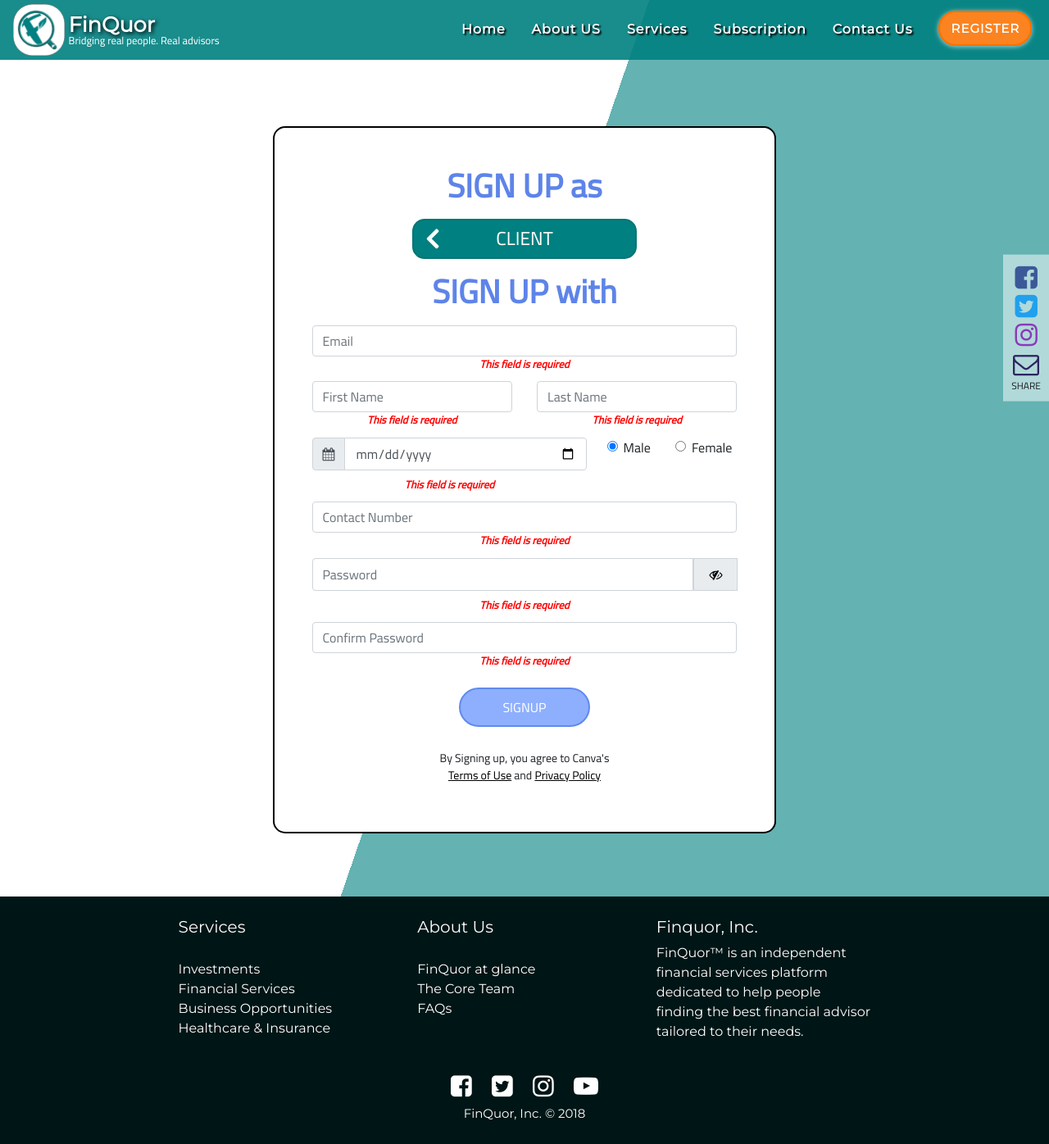
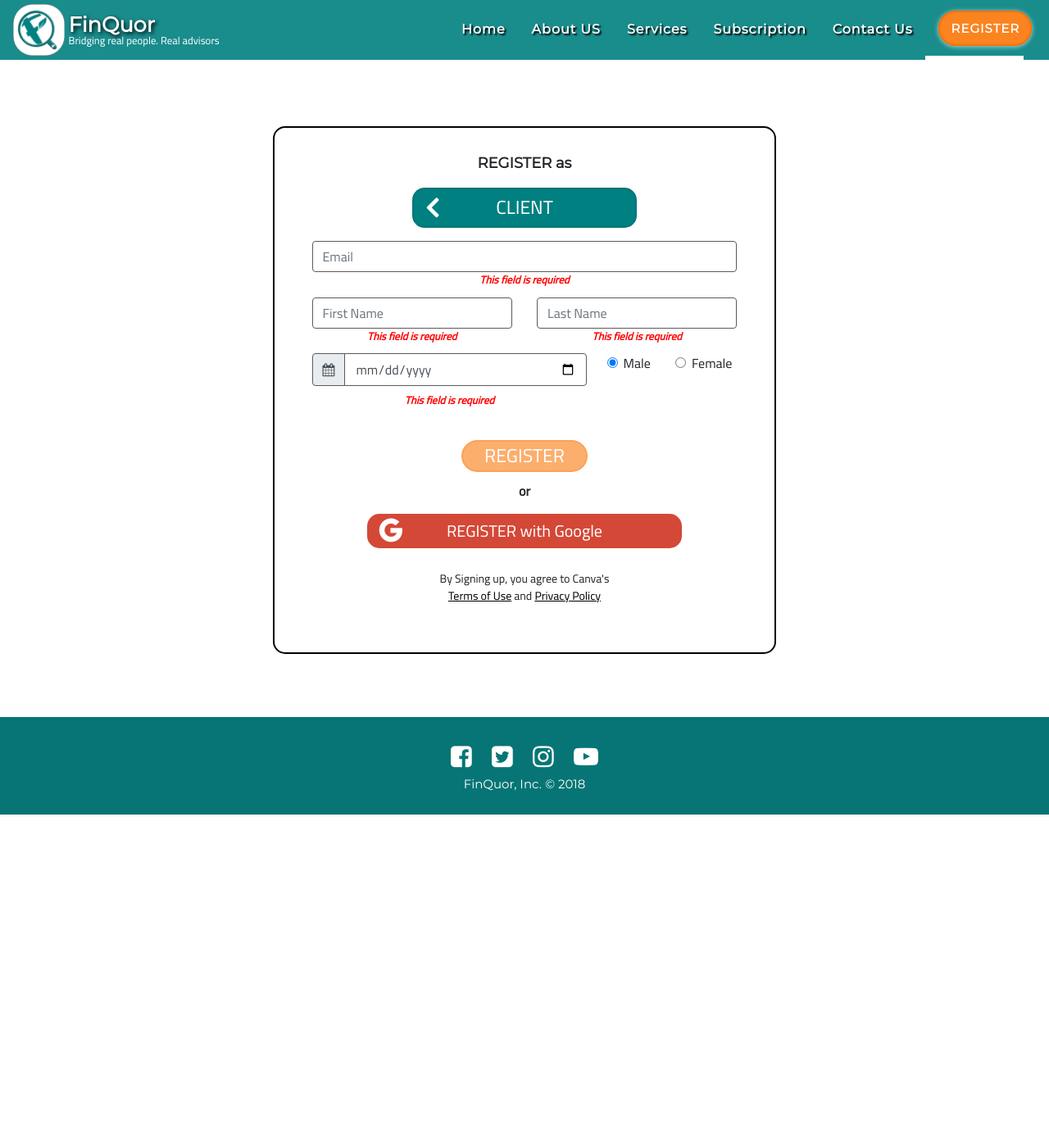
Before and after one commit to r3sjay17/finquor, a CodeIgniter app: page /finquor/form/client/signup in a window 1280 px wide. Shown: the whole page at 82% size. After the commit the page ends 994 px from the top, so only its background shows below. Run offline with CodeIgniter, Linux system fonts and the light colour scheme; some libraries are stand-ins or nearby versions.

Commit message:
version 1.2.0 updates

```diff
--- a/application/controllers/Main.php
+++ b/application/controllers/Main.php
@@ -79,6 +79,7 @@ class Main extends CI_Controller {
 
 	public function signupForm() {
 		$data['page'] = "Signup";
+		$data['google_login_url'] = $this->google->get_login_url();
 		$acceptedType = array(_ADVISOR, _CLIENT);
 		$type = (!empty($this->uri->segment(2))) ? $this->uri->segment(2) : _CLIENT;
 		$data['type'] = (in_array($type, $acceptedType)) ? $type : _CLIENT;
--- a/application/views/layouts/footer.php
+++ b/application/views/layouts/footer.php
@@ -2,6 +2,8 @@
 
 		<footer>
 			<div class="wrapper">
+
+				<?php if($page == 'Home') : ?>
 				<div class="row">
 					<div class="col">
 						<h5>Services</h5>
@@ -28,6 +30,7 @@
 					</div>
 
 				</div>
+				<?php endif; ?>
 
 				<div class="row">
 					<div class="col">
--- a/application/views/layouts/header.php
+++ b/application/views/layouts/header.php
@@ -30,7 +30,8 @@
 	<script src="<?=base_url('assets/js/slick.js')?>"></script>
 </head>
 <body>
-	<div class="main <?=strtolower(str_replace(' ', '-', $page))?>">
+	<?php $cpage = strtolower(str_replace(' ', '-', $page)); ?>
+	<div class="<?=($cpage != 'signup') ? 'main' : ''?> <?=$cpage?>">
 		<nav class="navbar navbar-expand-lg justify-content-between">
 			<a class="navbar-brand">
 				<img src="<?=base_url('assets/img/logo.png')?>" class="logo" alt="">
@@ -51,7 +52,7 @@
 					<a class="nav-item nav-link <?=($page == 'Services') ? 'active' : ''?>" href="<?=base_url('services')?>">Services</a>
 					<a class="nav-item nav-link <?=($page == 'Subscription') ? 'active' : ''?>" href="<?=base_url('subscription')?>">Subscription</a>
 					<a class="nav-item nav-link <?=($page == 'Contact') ? 'active' : ''?>" href="<?=base_url('contact-us')?>">Contact Us</a>
-					<a class="nav-item nav-link btn-register" href="#"><span>REGISTER</span></a>
+					<a class="nav-item nav-link btn-register <?=($page == 'Signup') ? 'active' : ''?>" href="#"><span>REGISTER</span></a>
 
 					<!-- <div class="nav-item dropdown">
 						<a class="nav-link btn-nav dropdown-toggle" href="#" id="navbarDropdown" role="button" data-toggle="dropdown" aria-haspopup="true" aria-expanded="false">
@@ -84,7 +85,7 @@
 			</div>
 		</nav>
 
-
+		<?php if($cpage != 'signup') : ?>
 		<div class="social-media">
 			<a href="#" class="sm-fb"><i class="fa fa-facebook-square"></i></a>
 			<a href="#" class="sm-twitter"><i class="fa fa-twitter-square"></i></a>
@@ -92,3 +93,4 @@
 			<a href="#" class="sm-mail"><i class="fa fa-envelope-o"></i></a>
 			<p>SHARE</p>
 		</div>
+		<?php endif; ?>
--- a/application/views/public/signup-form.php
+++ b/application/views/public/signup-form.php
@@ -3,9 +3,8 @@
 <section class="sgnUp sgnAdv">
 	<div class="wrapper">
 		<div class="cont">
-			<h1>SIGN UP as</h1>
-			<a href="<?=base_url('signup/' . $type)?>" class="btn btn-theme2"><?=strtoupper($type)?></a>
-			<h1>SIGN UP with</h1>
+			<p style="font-family: 'Montserrat', sans-serif;font-size: 18px;font-weight: 700;">REGISTER as</p>
+			<a href="<?=base_url('signup')?>" class="btn btn-theme2"><?=strtoupper($type)?></a>
 
 			<div ng-app="appSignup" ng-controller="signupCtrl">
 				<form id="frm-signup" name="frmSignup" novalidate>
@@ -81,44 +80,6 @@
 						</div>
 					<?php endif; ?>
 
-					<div class="row">
-						<div class="col">
-						  	<label for="name" class="sr-only">Contact Number</label>
-						  	<input type="text" name="mobile" class="form-control"  placeholder="Contact Number" ng-model="contactModel" ng-required="true">
-							<!-- error message -->
-							<p ng-show="frmSignup.mobile.$error.required" class="error-msg">This field is required</p>
-						</div>
-					</div>
-
-					<div class="row">
-						<div class="col">
-						  	<label for="name" class="sr-only">Password</label>
-						  	<div class="input-group mb-2">
-						  		<input type="password" name="pwd" class="form-control" ng-model="pwdModel" placeholder="Password" pattern="^(?=.*\d)(?=.*[a-z])(?=.*[A-Z])(?!.*\s).*$" ng-minlength="6" ng-maxlength="10" ng-required="true">
-								<div class="input-group-prepend passEye">
-							  		<div class="input-group-text"><button><i class="fa fa-eye-slash"></i></button></div>
-								</div>
-						  	</div>
-							<!-- error message -->
-							<p ng-show="frmSignup.pwd.$error.required" class="error-msg">This field is required</p>
-							<p ng-show="frmSignup.pwd.$error.minlength"
-							class="error-msg">Please enter at least 6 characters</p>
-							<p ng-show="frmSignup.pwd.$error.maxlength" class="error-msg">Maximum of 10 characters only</p>
-							<p ng-show="frmSignup.pwd.$error.pattern" class="error-msg">Password should be a combination of an uppercase, lowercase and alphanumeric characters</p>
-
-						</div>
-					</div>
-
-					<div class="row">
-						<div class="col">
-						  	<label for="name" class="sr-only">Confirm Password</label>
-						  	<input type="password" name="cpwd" class="form-control"  placeholder="Confirm Password" ng-model="cpwdModel" pattern="{{pwdModel}}" ng-required="true">
-							<!-- error message -->
-							<p ng-show="frmSignup.cpwd.$error.required" class="error-msg">This field is required</p>
-							<p ng-show="frmSignup.cpwd.$error.pattern" class="error-msg">Password not match</p>
-						</div>
-					</div>
-
 
 					<div class="row">
 						<div class="col-md-12">
@@ -128,10 +89,15 @@
 
 					<div class="row">
 						<div class="col">
-							<button type="submit" class="btn btn-theme" ng-disabled="frmSignup.email.$invalid || frmSignup.fname.$invalid || frmSignup.lname.$invalid || frmSignup.bdate.$invalid || frmSignup.mobile.$invalid || frmSignup.pwd.$invalid || frmSignup.cpwd.$invalid">SIGNUP</button>
+							<button type="submit" class="btn btn-theme3" ng-disabled="frmSignup.email.$invalid || frmSignup.fname.$invalid || frmSignup.lname.$invalid || frmSignup.bdate.$invalid" style="font-size: 23px;padding: 0 5%;margin-top: 3%">REGISTER</button>
 						</div>
 					</div>
 				</form>
+
+				<p style="font-weight: 700">or</p>
+
+				<a href="<?=$google_login_url?>" class="btn btn-google">REGISTER with Google</a>
+
 			</div>
 
 			<div class="terms">By Signing up, you agree to Canva's <br><a href="#" data-toggle="modal" data-target="#termsConditionsModal">Terms of Use</a> and <a href="#" data-toggle="modal" data-target="#termsConditionsModal">Privacy Policy</a></div>
--- a/application/views/public/signup-main.php
+++ b/application/views/public/signup-main.php
@@ -5,8 +5,8 @@
 		<div class="cont">
 			<h4>You are on the right track,</h4>
 			<h1>SIGN UP as</h1>
-			<a href="<?=base_url('signup/advisor')?>" class="btn btn-theme2">Advisor</a>
-			<a href="<?=base_url('signup/client')?>" class="btn btn-theme2">Client</a>
+			<a href="<?=base_url('form/advisor/signup')?>" class="btn btn-theme2">Advisor</a>
+			<a href="<?=base_url('form/client/signup')?>" class="btn btn-theme2">Client</a>
 			<div class="terms">By Signing up, you agree to Canva's <br><a href="#" data-toggle="modal" data-target="#termsConditionsModal">Terms of Use</a> and <a href="#" data-toggle="modal" data-target="#termsConditionsModal">Privacy Policy</a></div>
 			<!-- <h4><i>If you already have an account, <a href="">LOG IN HERE</a></i></h4> -->
 		</div>
--- a/assets/css/style.css
+++ b/assets/css/style.css
@@ -295,7 +295,7 @@ section.sThree form > .row{
 }
 
 footer{
-	background-color: #001516;
+	background-color: #077575;
 	color: #fff;
     padding: 2vw 17vw;
     font-family: "Montserrat", sans-serif;
@@ -1124,7 +1124,7 @@ section.sgnUp .wrapper {
 }
 section.sgnUp .cont a.btn.btn-theme2 {
     display: block;
-    margin: 10px auto;
+    margin: 10px auto 3%;
     color: #fff;
     width: 50%;
     text-decoration: none;
@@ -1230,6 +1230,38 @@ section.ssAdv a.email {
     border-radius: 0;
     border: none;
 }
+.btn-google {
+    background: rgb(212,72,55);
+    border: 0;
+    color: #fff !important;
+    position: relative;
+    display: block;
+    font-weight: 400;
+    text-align: center;
+    width: 70%;
+    margin: auto;
+    font-size: 20px;
+    text-decoration: none !important;
+    border-radius: 15px;
+}
+.btn-google:before {
+    content: "\f1a0";
+    display: inline-block;
+    font: normal normal normal 14px/1 FontAwesome;
+    font-size: inherit;
+    text-rendering: auto;
+    -webkit-font-smoothing: antialiased;
+    -moz-osx-font-smoothing: grayscale;
+	font-weight: bold;
+    position: absolute;
+    left: 15px;
+    top: 5px;
+    font-size: 2rem;
+}
+.form-control,
+.input-group-text {
+	border-color: #5d5959;
+}
 
 
 
```
Also changed, not shown: application/controllers/Actions.php (+4 -4 lines).
